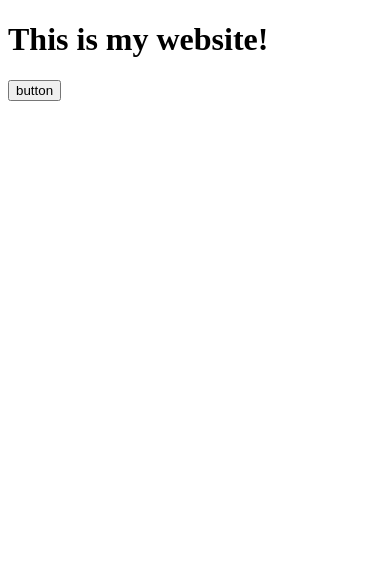
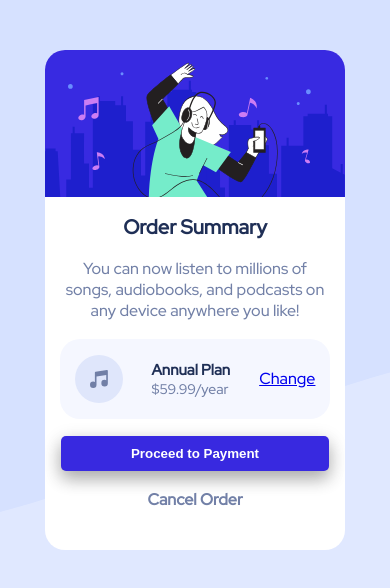
Before and after one commit to RusuEduard/Order-Summary-Component, a plain HTML site: page index.html in a window 390 px wide. Drawn offline with Linux system fonts and the light colour scheme.

Commit message:
mobile version done

```diff
--- a/index.html
+++ b/index.html
@@ -1,13 +1,54 @@
 <!DOCTYPE html>
 <html lang="en">
+
 <head>
   <meta charset="UTF-8">
-  <meta http-equiv="X-UA-Compatible" content="IE=edge">
   <meta name="viewport" content="width=device-width, initial-scale=1.0">
-  <title>Document</title>
+  <link rel="preconnect" href="https://fonts.googleapis.com">
+  <link rel="preconnect" href="https://fonts.gstatic.com" crossorigin>
+  <link href="https://fonts.googleapis.com/css2?family=Red+Hat+Display:wght@500&display=swap" rel="stylesheet">
+  <link rel="icon" type="image/png" sizes="32x32" href="./images/favicon-32x32.png">
+  <title>Frontend Mentor | Order summary card</title>
+  <link rel="stylesheet" href="style.css">
 </head>
+
 <body>
-  <h1>This is my website!</h1>
-  <button>button</button>
+  <div class="card">
+    <img src="./images/illustration-hero.svg" alt="Dancing girl" class="image">
+
+    <p class="heading">
+      Order Summary
+    </p>
+
+    <div class="description">
+      <p>
+        You can now listen to millions of songs, audiobooks, and podcasts on any
+        device anywhere you like!
+      </p>
+    </div>
+
+    <div class="subscription">
+      <img src="./images/icon-music.svg" alt="music">
+
+      <div class="details">
+        <p class="heading">Annual Plan</p>
+        <p class="price">$59.99/year</p>
+      </div>
+
+      <a href="#">Change</a>
+    </div>
+
+
+    <button class="payment">Proceed to Payment</button>
+    <a href="#" class="cancel">Cancel Order</button>
+
+  </div>
+
+  <!-- <div class="attribution">
+    Challenge by <a href="https://www.frontendmentor.io?ref=challenge" target="_blank">Frontend Mentor</a>.
+    Coded by <a href="#">Your Name Here</a>.
+  </div> -->
+
 </body>
+
 </html>
--- /dev/null
+++ b/style.css
@@ -0,0 +1,113 @@
+:root{
+  --pale-blue: hsl(225, 100%, 94%);
+  --bright-blue: hsl(245, 75%, 52%);
+  --very-pale-blue: hsl(225, 100%, 98%);
+  --desaturated-blue: hsl(224, 23%, 55%);
+  --dark-blue: hsl(223, 47%, 23%);
+}
+
+body{
+  margin: 0;
+  padding: 0;
+  background-image: url("./images/pattern-background-mobile.svg");
+  background-position: center center;
+  background-repeat: no-repeat;
+  background-size: cover;
+  background-color: #E0E8FF;
+  display: flex;
+  flex-direction: column;
+  align-items: center;
+  font-family: 'Red Hat Display', sans-serif;
+  font-size: 16px;
+}
+
+p{
+  margin: 0;
+}
+
+.attribution {
+  font-size: 11px;
+  text-align: center;
+}
+
+.attribution a {
+  color: hsl(228, 45%, 44%);
+}
+
+.card{
+  margin-top: 50px;
+  overflow: hidden;
+  width: 300px;
+  height: 500px;
+  background-color: white;
+  border-radius: 20px;
+  display: flex;
+  flex-direction: column;
+  align-items: center;
+  justify-content: space-between;
+}
+
+.card .image{
+  width: 100%;
+}
+
+.card .heading{
+  color: var(--dark-blue);
+  font-size: 20px;
+  font-weight: 900;
+}
+
+.card .description{
+  text-align: center;
+  margin-left: 20px;
+  margin-right: 20px;
+  color: var(--desaturated-blue);
+}
+
+.card .subscription{
+  height: 80px;
+  width: 270px;
+  background-color: var(--very-pale-blue);
+  border-radius: 20px;
+  display: flex;
+  flex-direction: row;
+  align-items: center;
+  justify-content: space-around;
+}
+
+/* .card .subscription >*{
+  margin:10px;
+} */
+
+.card .subscription .details{
+  font-size: 14px;
+  margin:0;
+  padding: 0;
+  justify-content: center;
+}
+
+.card .subscription .details .heading{
+  font-size: 15px;
+  font-weight: 700;
+}
+
+.card .subscription .details .price{
+  color: var(--desaturated-blue);
+}
+
+.card .payment{
+  color:white;
+  border: none;
+  box-shadow: 0 8px 16px 0 rgba(0,0,0,0.2), 0 6px 20px 0 rgba(0,0,0,0.19);
+  font-weight: 700;
+  border-radius: 5px;
+  padding: 10px 70px;
+  background-color: var(--bright-blue);
+}
+
+.card .cancel{
+  margin-bottom: 40px;
+  text-decoration: none;
+  font-weight: 700;
+  color: var(--desaturated-blue);
+}
```
Also changed, not shown: images/favicon-32x32.png (added), images/icon-music.svg (added), images/illustration-hero.svg (added), images/pattern-background-desktop.svg (added), images/pattern-background-mobile.svg (added).
